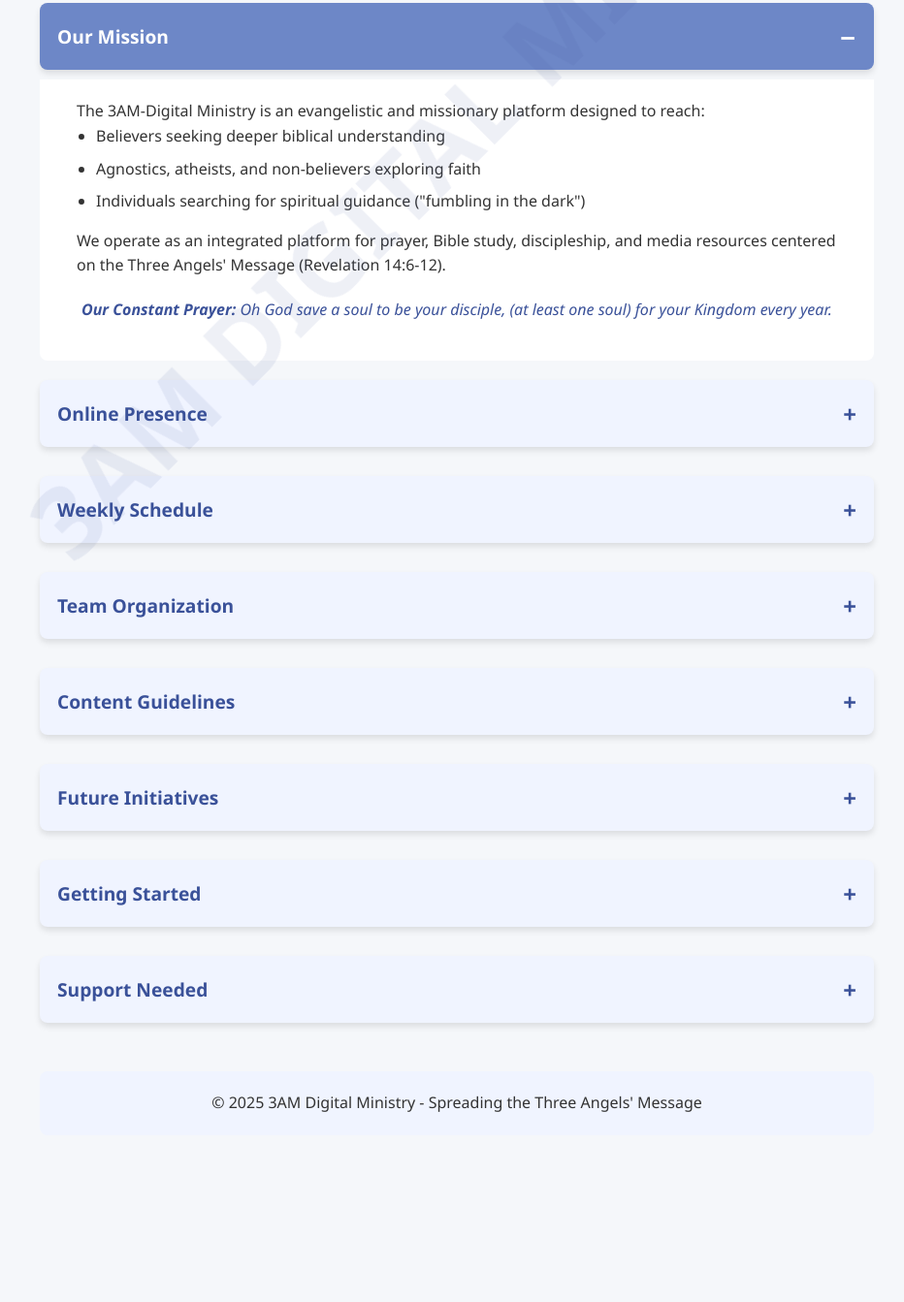
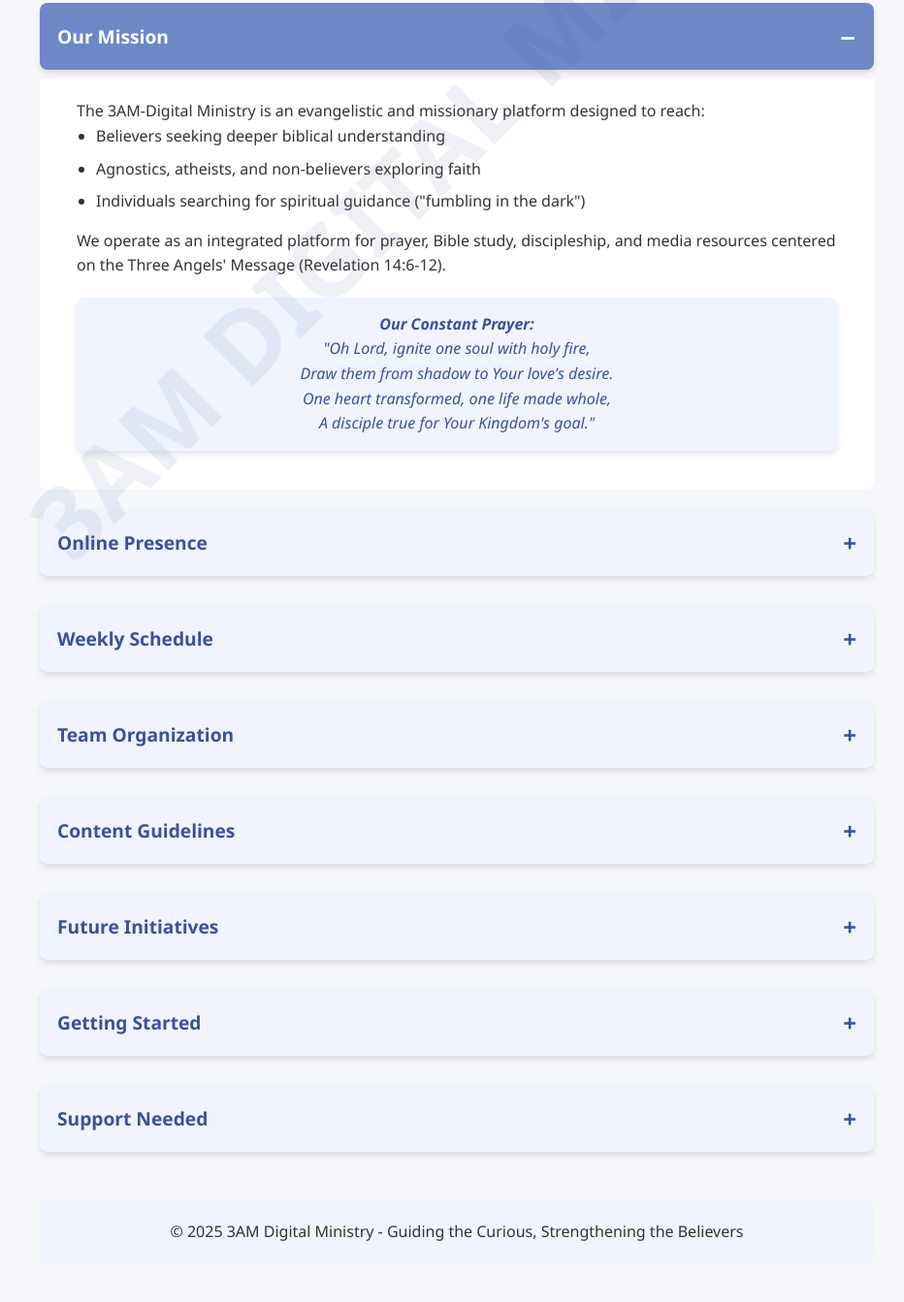
Before and after one commit to codeDevFC/3AM-Overview, a plain HTML site: page index.html in a window 1280 px wide. Shown: the part 267-1610 px from the top of the page at 97% size, without its empty margins (169-1101 px from the left). Before the commit the page ends 1478 px from the top, so only its background shows below. Drawn offline with Linux system fonts and the light colour scheme.

Commit message:
Update prayer section with poetic verse

```diff
--- a/index.html
+++ b/index.html
@@ -146,6 +146,10 @@
             text-align: center;
             margin: 20px 0;
             color: var(--primary-color);
+            padding: 15px;
+            background-color: var(--secondary-color);
+            border-radius: var(--border-radius);
+            box-shadow: var(--box-shadow);
         }
 
         .footer {
@@ -231,7 +235,13 @@
                     <li>Individuals searching for spiritual guidance ("fumbling in the dark")</li>
                 </ul>
                 <p>We operate as an integrated platform for prayer, Bible study, discipleship, and media resources centered on the Three Angels' Message (Revelation 14:6-12).</p>
-                <p class="prayer"><strong>Our Constant Prayer:</strong> Oh God save a soul to be your disciple, (at least one soul) for your Kingdom every year.</p>
+                <div class="prayer">
+                    <strong>Our Constant Prayer:</strong><br>
+                    "Oh Lord, ignite one soul with holy fire,<br>
+                    Draw them from shadow to Your love's desire.<br>
+                    One heart transformed, one life made whole,<br>
+                    A disciple true for Your Kingdom's goal."
+                </div>
             </div>
         </div>
 
@@ -396,7 +406,7 @@
         </div>
 
         <div class="footer">
-            <p>© 2025 3AM Digital Ministry - Spreading the Three Angels' Message</p>
+            <p>© 2025 3AM Digital Ministry - Guiding the Curious, Strengthening the Believers</p>
         </div>
     </div>
 
```
